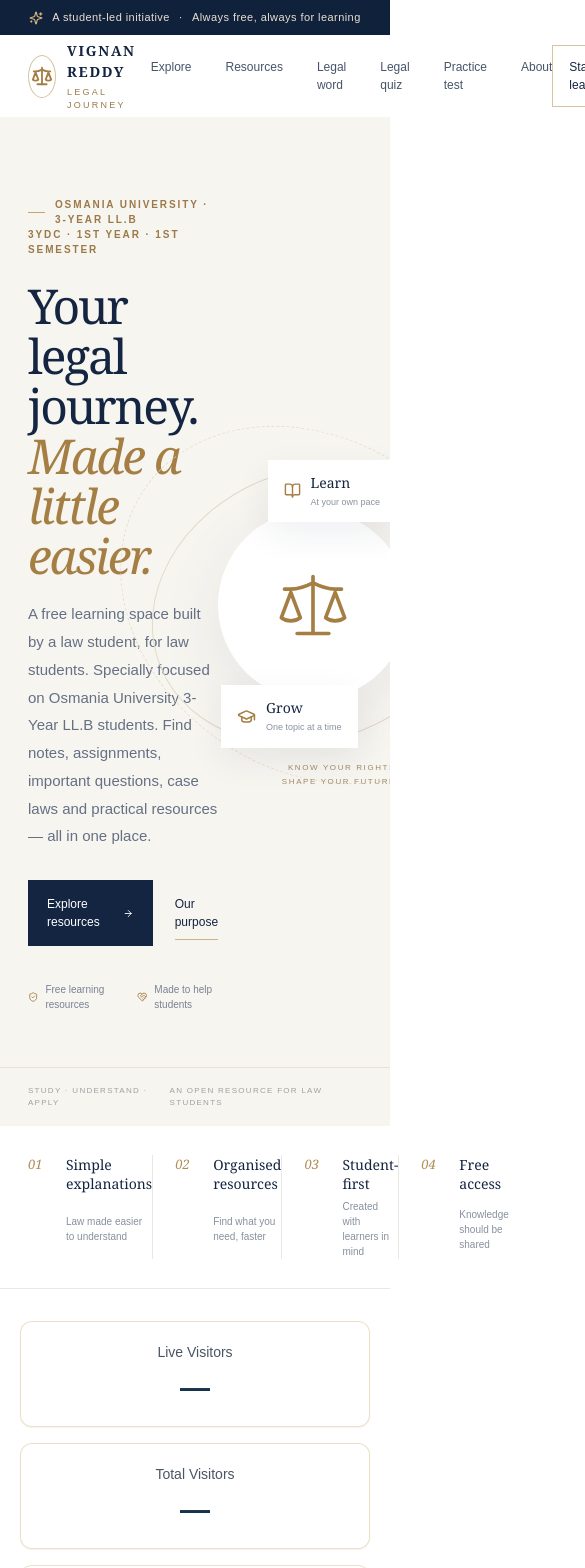
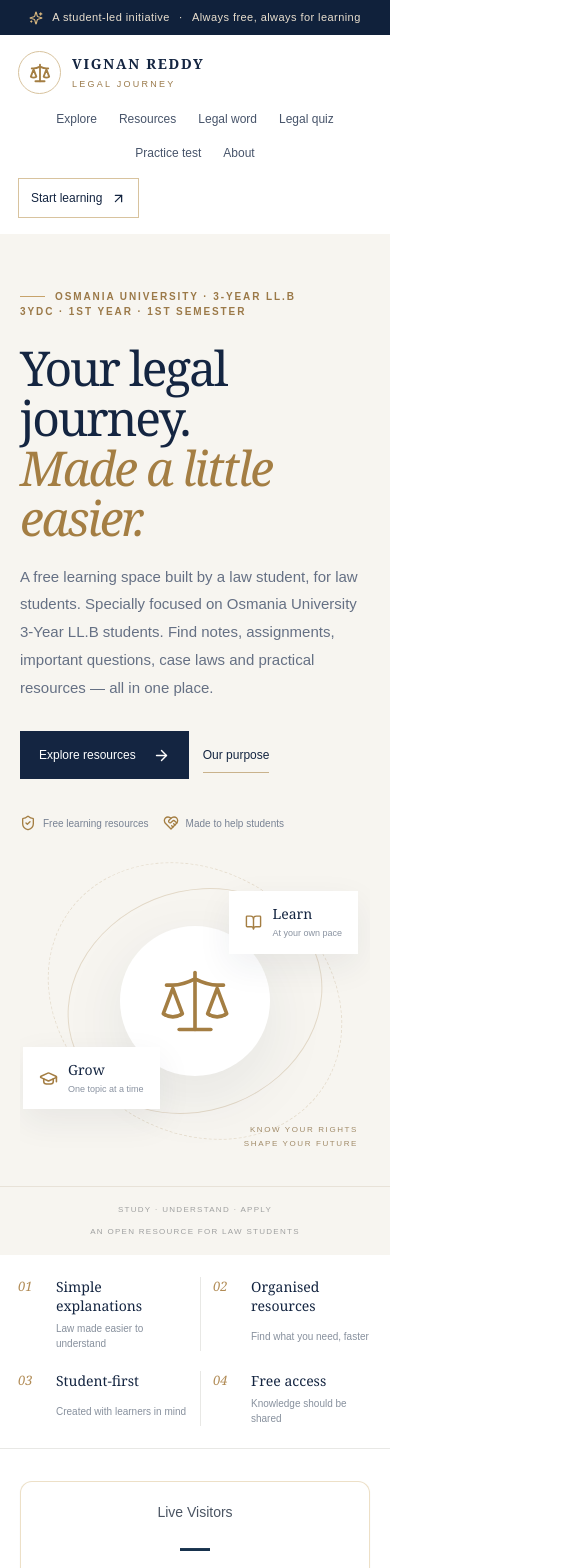
Before and after one commit to Vr7solutions/vignanreddy-legal-journey, a Next.js app: page / in a window 390 px wide. Shown: the top 1568 px of the page, 585 px wide, since content can reach past the window. Built offline with nearby package versions, Linux system fonts and the light colour scheme; no server answers; the database is empty.

Commit message:
Enhance mobile layout with responsive styles
Added mobile layout improvements for various components including headers, grids, and sections.

```diff
--- a/app/globals.css
+++ b/app/globals.css
@@ -1208,3 +1208,217 @@ h2 em {
 footer a {
   font-size: 12px;
 }
+
+
+
+
+
+/* Mobile layout improvements */
+@media (max-width: 700px) {
+  html,
+  body {
+    max-width: 100%;
+    overflow-x: hidden;
+  }
+
+  .site-header {
+    height: auto;
+    min-height: 72px;
+    padding: 16px 18px;
+    flex-wrap: wrap;
+    gap: 16px;
+  }
+
+  .site-header nav {
+    width: 100%;
+    display: flex;
+    flex-wrap: wrap;
+    justify-content: center;
+    gap: 16px 22px;
+  }
+
+  .header-cta {
+    padding: 10px 12px;
+  }
+
+  .hero-grid {
+    grid-template-columns: 1fr;
+    min-height: auto;
+    padding: 55px 20px 35px;
+    gap: 20px;
+  }
+
+  .hero-grid > * {
+    min-width: 0;
+  }
+
+  .hero-art {
+    width: 100%;
+    max-width: 420px;
+    height: 300px;
+    margin: 0 auto;
+    overflow: hidden;
+  }
+
+  .orbit-one {
+    width: 260px;
+    height: 220px;
+  }
+
+  .orbit-two {
+    width: 310px;
+    height: 260px;
+  }
+
+  .art-center {
+    width: 150px;
+    height: 150px;
+  }
+
+  .hero-actions,
+  .hero-trust {
+    flex-wrap: wrap;
+    gap: 14px;
+  }
+
+  .hero-bottom {
+    flex-wrap: wrap;
+    justify-content: center;
+    gap: 10px;
+    text-align: center;
+  }
+
+  .values-strip {
+    grid-template-columns: repeat(2, minmax(0, 1fr));
+    padding: 22px 18px;
+    gap: 20px 10px;
+  }
+
+  .values-strip > div {
+    padding-left: 12px;
+  }
+
+  .values-strip > div:nth-child(odd) {
+    border-left: 0;
+    padding-left: 0;
+  }
+
+  .section-wrap {
+    padding: 55px 18px;
+  }
+
+  .section-heading {
+    display: flex;
+    flex-direction: column;
+    align-items: flex-start;
+    gap: 18px;
+  }
+
+  .section-heading h2,
+  .word-card h2,
+  .about-section h2 {
+    font-size: 32px;
+  }
+
+  .category-grid {
+    grid-template-columns: 1fr;
+    gap: 12px;
+  }
+
+  .category-card {
+    min-height: 170px;
+  }
+
+  .resource-tools {
+    grid-template-columns: 1fr;
+    gap: 12px;
+  }
+
+  .resource-row {
+    grid-template-columns: 36px minmax(0, 1fr);
+    gap: 12px;
+    padding: 18px 12px;
+    margin-bottom: 12px;
+  }
+
+  .resource-number {
+    width: 36px;
+  }
+
+  .resource-main {
+    min-width: 0;
+    overflow-wrap: anywhere;
+  }
+
+  .resource-row > a {
+    grid-column: 2;
+    justify-self: start;
+    max-width: 100%;
+  }
+
+  .word-card {
+    grid-template-columns: 1fr;
+    gap: 30px;
+    padding: 35px 22px;
+  }
+
+  .word-right {
+    border-left: 0;
+    border-top: 1px solid #e2d9ca;
+    padding: 25px 0 0;
+  }
+
+  .about-section {
+    padding: 60px 20px;
+  }
+
+  .footer {
+    flex-direction: column;
+    align-items: flex-start;
+    gap: 18px;
+    padding: 25px 20px;
+  }
+
+  .quiz-card,
+  .practice-card {
+    padding: 20px 16px;
+  }
+
+  .daily-quiz,
+  .practice-test {
+    padding: 45px 16px;
+  }
+
+  .academic-selectors {
+    grid-template-columns: 1fr;
+  }
+}
+
+@media (max-width: 380px) {
+  h1 {
+    font-size: 39px;
+  }
+
+  .section-heading h2,
+  .word-card h2,
+  .about-section h2 {
+    font-size: 28px;
+  }
+
+  .values-strip {
+    grid-template-columns: 1fr;
+  }
+
+  .values-strip > div {
+    border-left: 0;
+    padding-left: 0;
+  }
+
+  .brand strong {
+    font-size: 12px;
+  }
+
+  .brand small {
+    font-size: 8px;
+  }
+}
```
